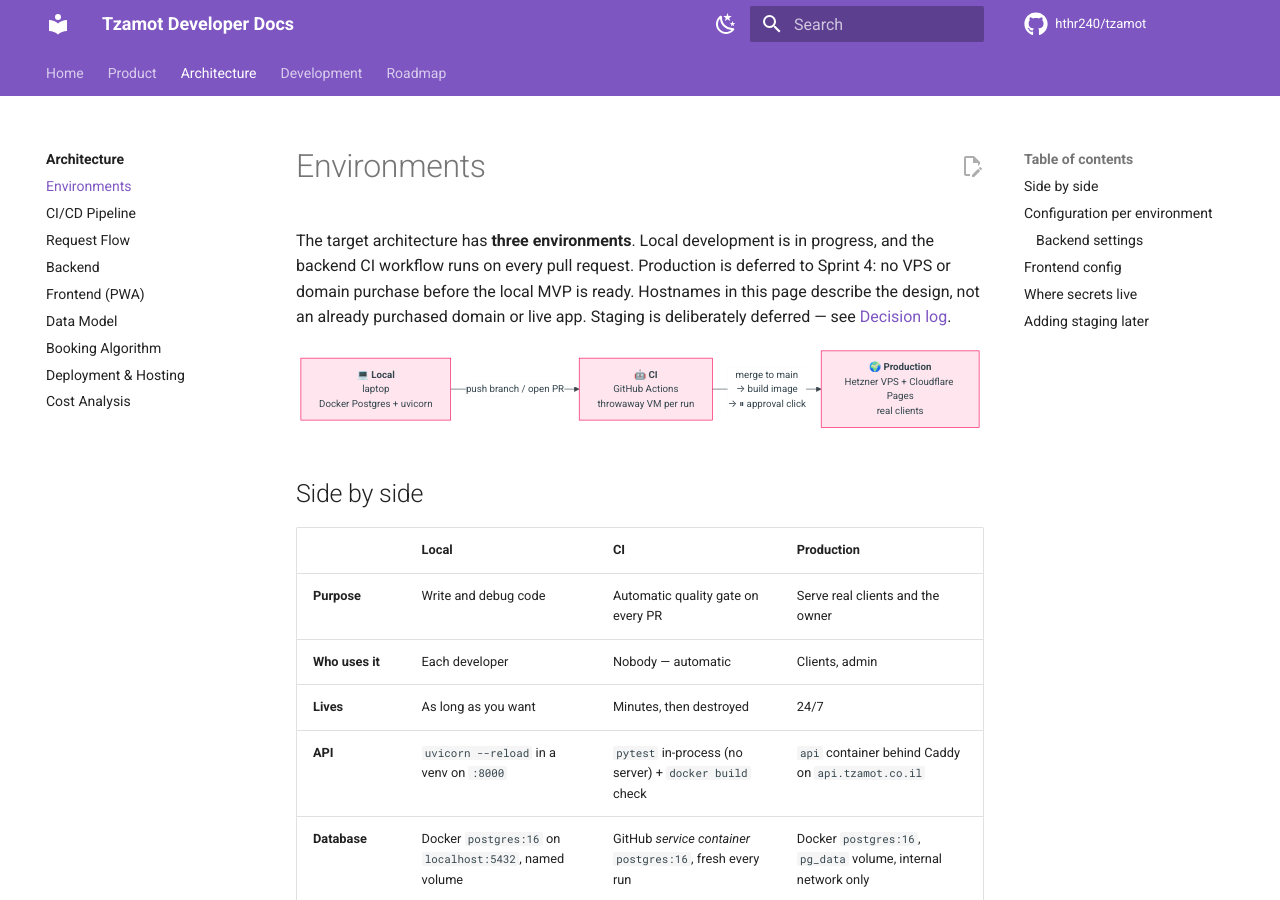
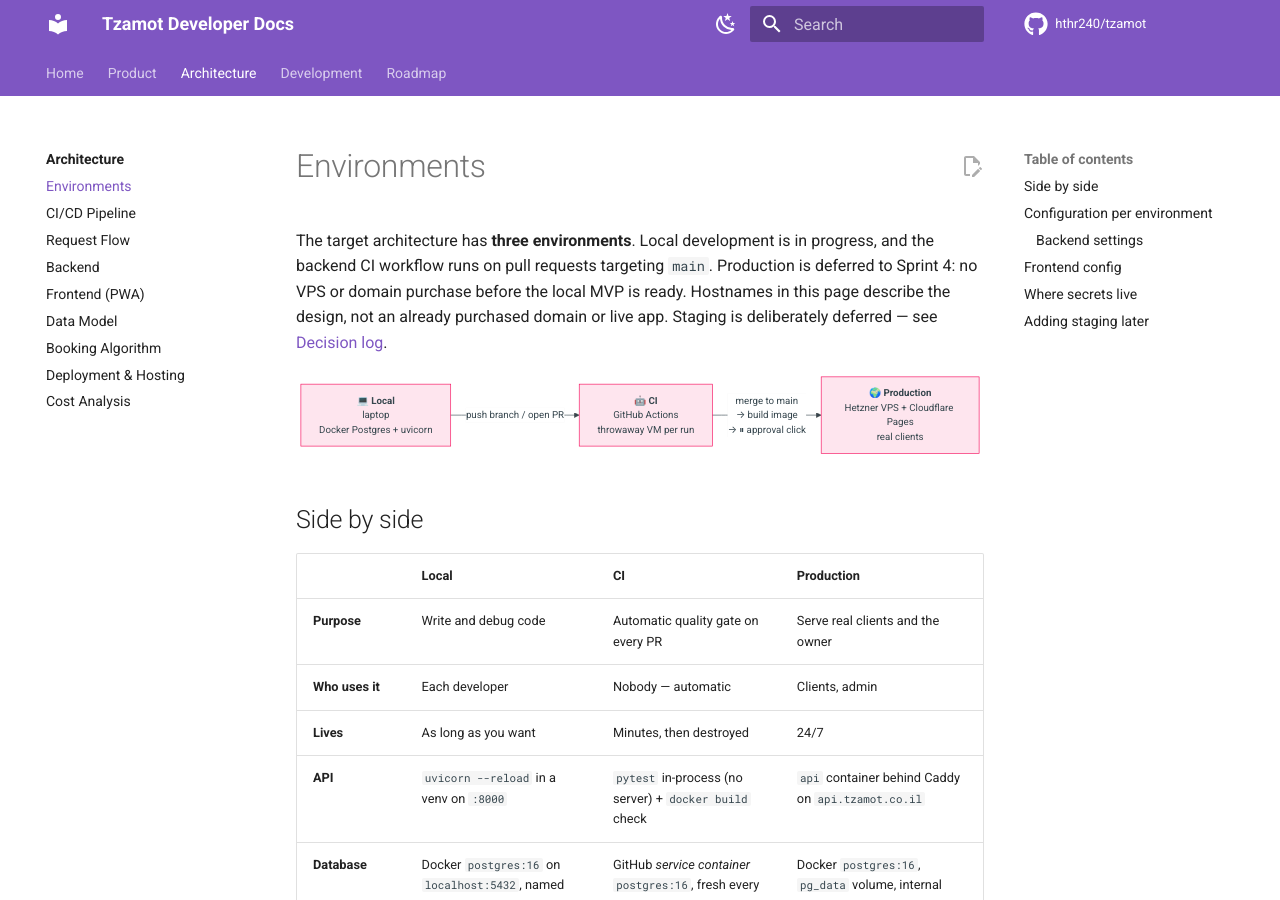
Before and after one commit to hthr240/tzamot, an MkDocs documentation site: the page built from docs/architecture/environments.md, in a window 1280 px wide and 900 px high. Built offline with MkDocs 1.6.1 and Material for MkDocs 9.7.7, drawn with Linux system fonts in a browser that asks for light colours; comment, search, counter and statistics services are not loaded.

Commit message:
Run CI only for pull requests into main
Pushes to main no longer start a second run. New commits on an open pull request still run, so the required check stays present.

Co-authored-by: Cursor <cursoragent@cursor.com>

````diff
--- a/docs/architecture/environments.md
+++ b/docs/architecture/environments.md
@@ -1,10 +1,10 @@
 # Environments
 
 The target architecture has **three environments**. Local development is in
-progress, and the backend CI workflow runs on every pull request. Production
-is deferred to Sprint 4: no VPS or domain purchase before the local MVP is
-ready. Hostnames in
-this page describe the design, not an already purchased domain or live app.
+progress, and the backend CI workflow runs on pull requests targeting `main`.
+Production is deferred to Sprint 4: no VPS or domain purchase before the local
+MVP is ready. Hostnames in this page describe the design, not an already
+purchased domain or live app.
 Staging is deliberately deferred — see [Decision log](../decisions.md#adr-003-no-staging-environment-for-the-mvp).
 
 ```mermaid
````
Also changed, not shown: docs/architecture/cicd.md (+1 -1 lines), docs/development/ci-pipeline.md (+4 -3 lines), docs/roadmap/sprint-1.md (+9 -0 lines), 1 other file.
